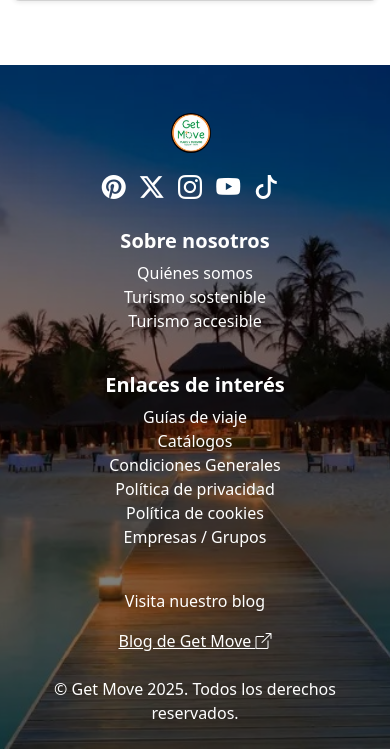
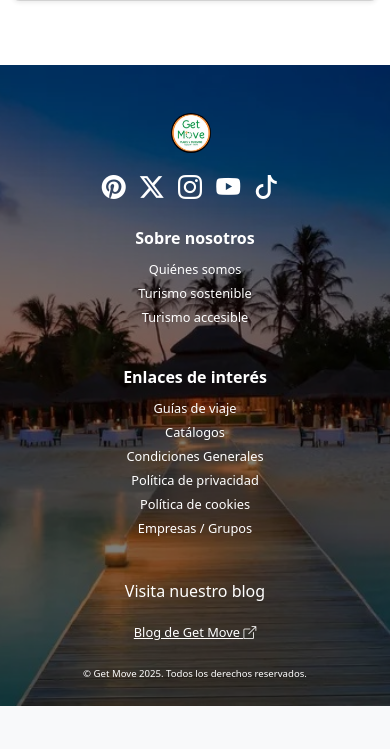
Before and after one commit to Franja20022/agencia-viajes, a Flask app: page / in a window 390 px wide. Shown: the part 2494-3243 px from the top of the page. After the commit the page ends 3200 px from the top, so only its background shows below. Run offline with Flask 3, Linux system fonts and the light colour scheme.

```diff
--- a/app/static/css/base.css
+++ b/app/static/css/base.css
@@ -146,4 +146,20 @@ footer {
   .contact-info a {
     font-size: 0.7rem;
   }
+
+  .col-md-3.mb-4 h5 {
+    font-size: 1rem;
+  }
+
+  .footer::before{
+    background-size: auto;
+  }
+
+  .footer a {
+    font-size: 0.8rem;
+  }
+
+  .mb-0{
+    font-size: 0.6rem;
+  }
 }
```
